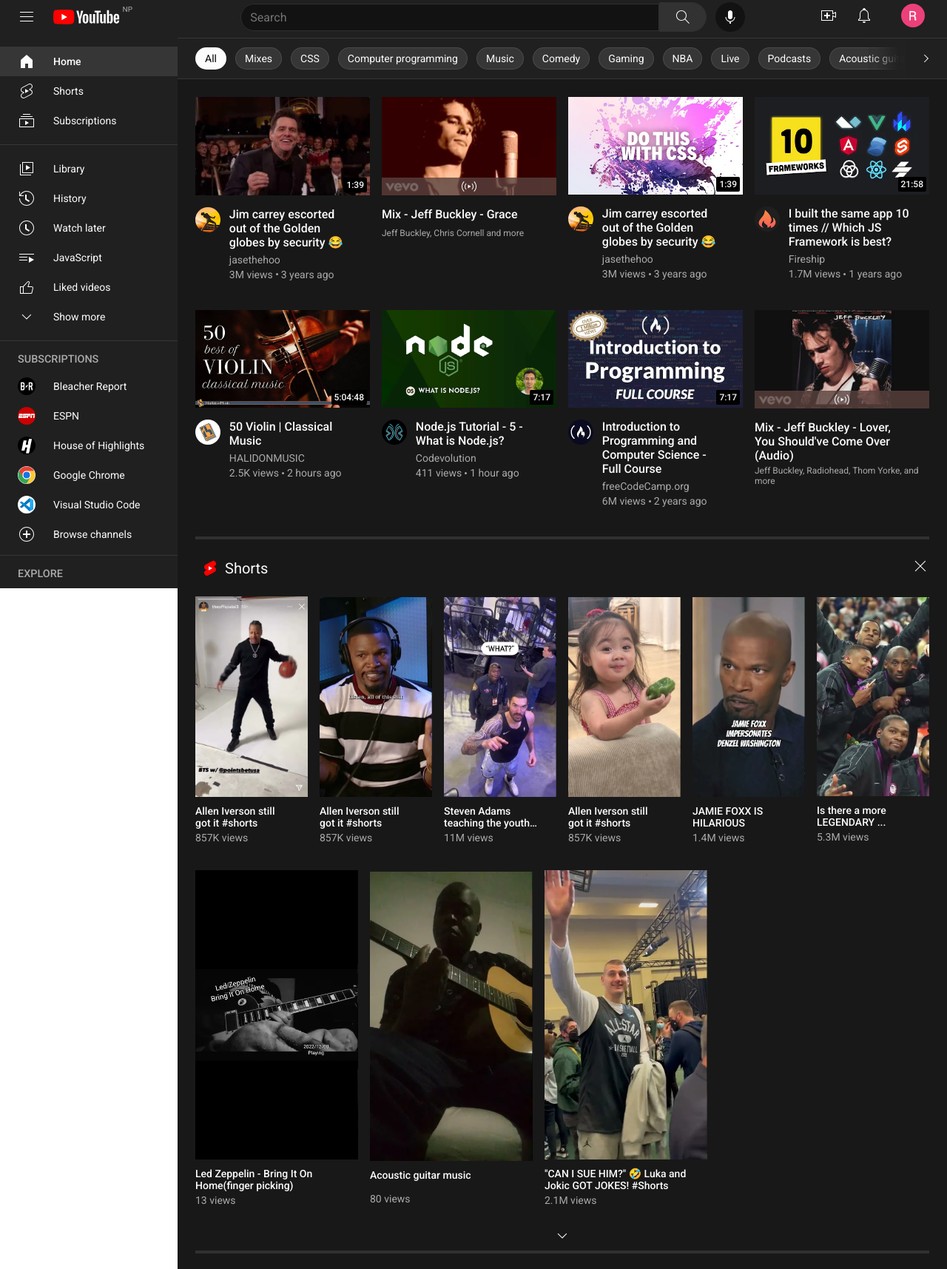
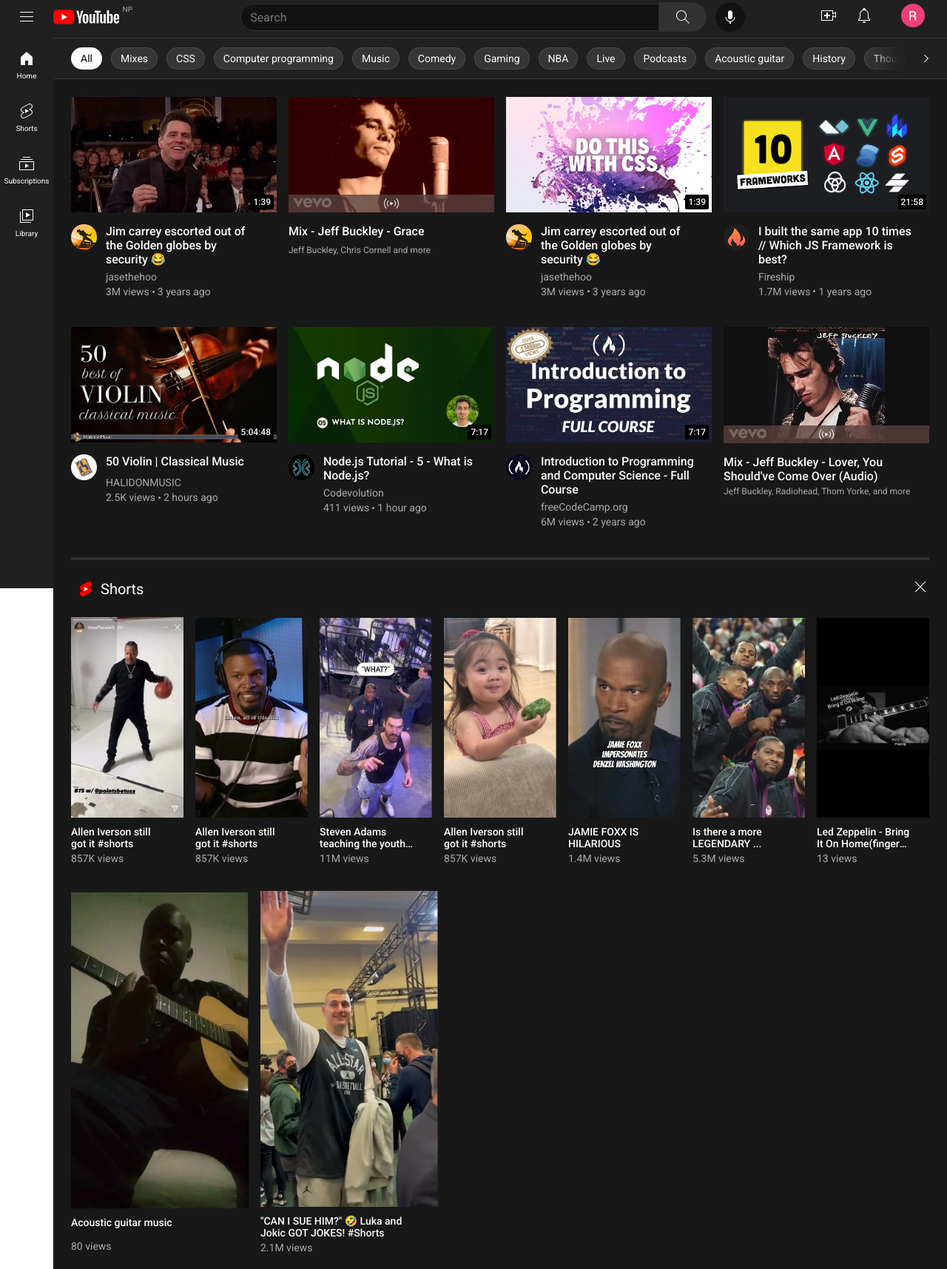
Before and after one commit to rabikc/youtube-clone, a plain HTML site: page index.html in a window 1280 px wide. Shown: the part 5-1720 px from the top of the page at 74% size. Drawn offline with Linux system fonts and the light colour scheme.

Commit message:
fixed some things

```diff
--- a/index.html
+++ b/index.html
@@ -2251,7 +2251,7 @@
                 </div>
               </div>
               <div class="see-more-wrapper">
-                <button class="see-more-btn">
+                <button class="see-more-btn" onclick="shortSeeMore()">
                   <div class="svg-wrapper">
                     <svg
                       viewBox="0 0 24 24"
--- a/script.js
+++ b/script.js
@@ -6,7 +6,7 @@ const browseSection = document.querySelector(".browse-section");
 const menuToggle = () => {
   if (window.getComputedStyle(mobSidebar).display === "none") {
     mobSidebar.style.display = "block";
-    browseSection.style.maxWidth = "calc(100vw - 72px)";
+    browseSection.style.maxWidth = "calc(100vw - 70px)";
     browseSection.style.marginLeft = "72px";
     mainSidebar.style.display = "none";
   } else if (mobSidebar.style.display !== "none") {
@@ -17,5 +17,43 @@ const menuToggle = () => {
   }
 };
 
+// var x = window.matchMedia("(max-width: 1300px)");
+
+// function sidebarQuery(x) {
+//   if (x.matches) {
+//     mobSidebar.style.display = "block";
+//     mainSidebar.style.display = "none";
+//     browseSection.style.maxWidth = "calc(100vw - 72px)";
+//     browseSection.style.marginLeft = "72px";
+//   }
+// }
+
 var shortsContainer = document.querySelector(".shorts-section .container");
 console.log(shortsContainer.offsetWidth);
+
+const nextBtn = document.querySelector(".next-btn");
+const categoryChips = document.querySelectorAll(".single-chip");
+const chipsContainer = document.querySelector(".chips-container");
+
+console.log(categoryChips[0]);
+
+for (let i = 0; i < 17; i++) {
+  console.log(categoryChips[i]);
+}
+
+// const nextClick = () => {
+//   for (let i = 0; i < 17; i++) {
+//     chipsContainer.style.marginLeft =
+//   }
+// };
+
+const shortsSeeMoreBtn = document.querySelector(".see-more-btn");
+const shortsContainer = document.querySelector(
+  ".shorts-section .grid-container"
+);
+
+console.log(shortsContainer);
+
+const shortSeeMore = () => {
+  shortsContainer.style.minHeight = "100vh";
+};
--- a/style.css
+++ b/style.css
@@ -21,6 +21,24 @@
   --light-border-10: rgba(255 255 255 / 0.1);
   --light-btn-bg: rgba(255 255 255 / 0.1);
   --light-hover-btn-bg: rgba(255 255 255 / 0.2);
+}
+
+::-webkit-scrollbar {
+  width: 9px;
+}
+
+::-webkit-scrollbar-track {
+  background-color: var(--dark-bg);
+}
+
+::-webkit-scrollbar-thumb {
+  background: var(--secondary-text);
+  border-radius: 10px;
+}
+
+::-webkit-scrollbar-thumb:hover {
+  --light-hover-btn-bg: rgba(255 255 255 / 0.3);
+  background: var(--light-hover-btn-bg);
 }
 
 a {
@@ -458,6 +476,8 @@ button svg .yt-icon {
 
 .browse-content > .container {
   padding: 0 1rem;
+  max-width: 2300px;
+  margin: auto;
 }
 
 .browse-content img {
@@ -625,6 +645,7 @@ button svg .yt-icon {
 }
 
 /******** SHORTS SECTION *******/
+
 .shorts-section {
   display: flex;
   justify-content: center;
@@ -635,7 +656,6 @@ button svg .yt-icon {
   margin: 0 1.5rem;
   border-top: 4px solid var(--search-border-color);
   border-bottom: 4px solid var(--search-border-color);
-  max-width: 1480px;
 }
 
 .shorts-section .section-title {
@@ -656,11 +676,11 @@ button svg .yt-icon {
   line-height: 18px;
 }
 
-.shorts-section .grid-container {
+/* .shorts-section .grid-container {
   display: grid;
   grid-template-columns: repeat(7, 1fr);
   gap: 1rem;
-}
+} */
 
 .shorts-section .grid-container {
   display: flex;
@@ -672,7 +692,7 @@ button svg .yt-icon {
 
 .shorts-section .single-item {
   flex: 1 1 120px;
-  max-width: 220px;
+  max-width: 240px;
   min-width: 150px;
   margin-bottom: 1.25rem;
 }
@@ -752,8 +772,23 @@ button svg .yt-icon {
   }
 }
 
-@media screen and (min-width: 1800px) and (max-width: 1952px) {
+@media screen and (min-width: 1800px) and (max-width: 1921px) {
   .shorts-section .container {
-    max-width: 1485px;
+    max-width: 1500px;
   }
 }
+
+@media screen and (max-width: 1300px) {
+  .page-sidebar {
+    display: none;
+  }
+
+  .mob-sidebar {
+    display: block;
+  }
+
+  .browse-section {
+    max-width: calc(100vw - 72px);
+    margin-left: 72px;
+  }
+}
```
